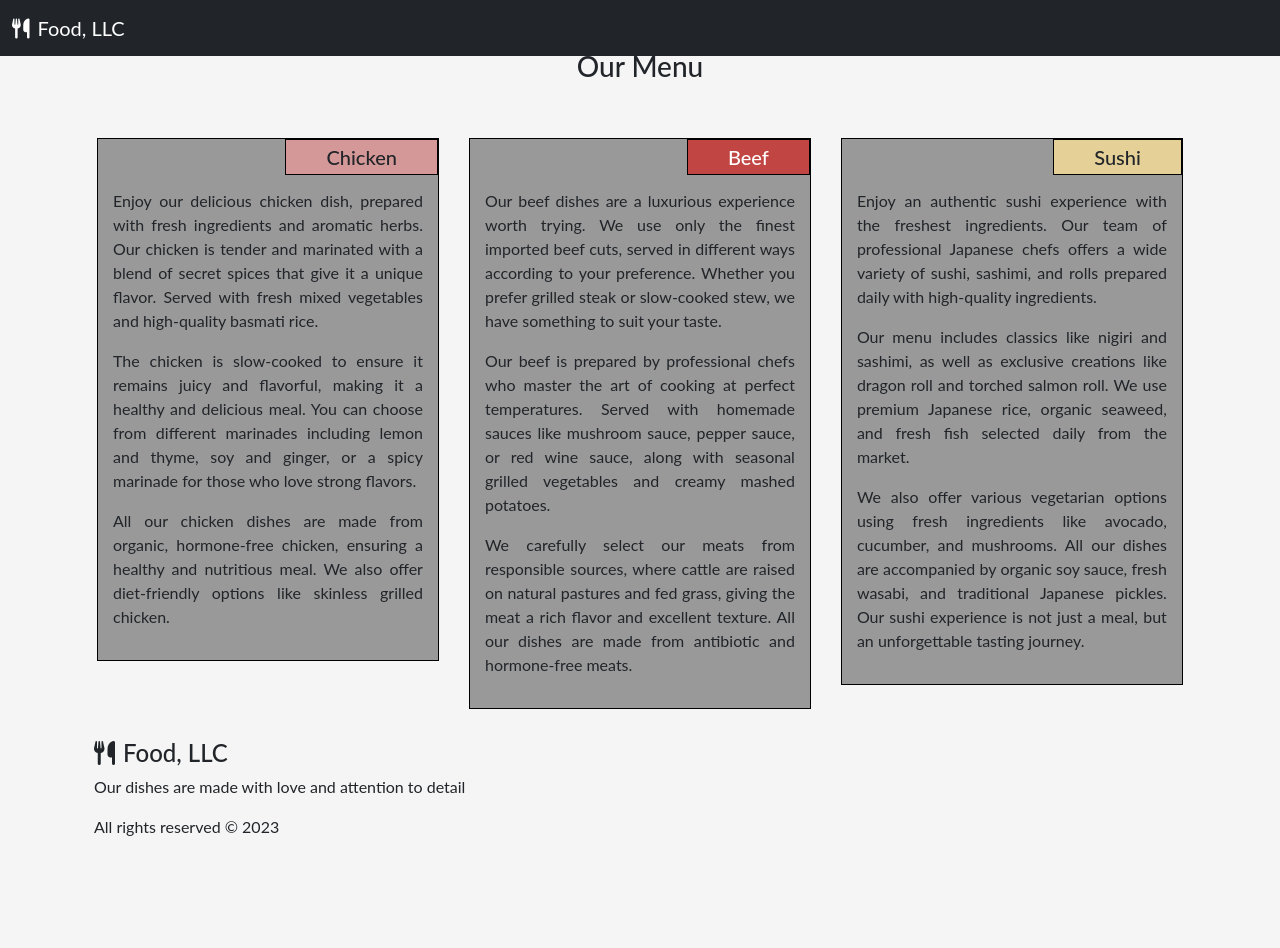
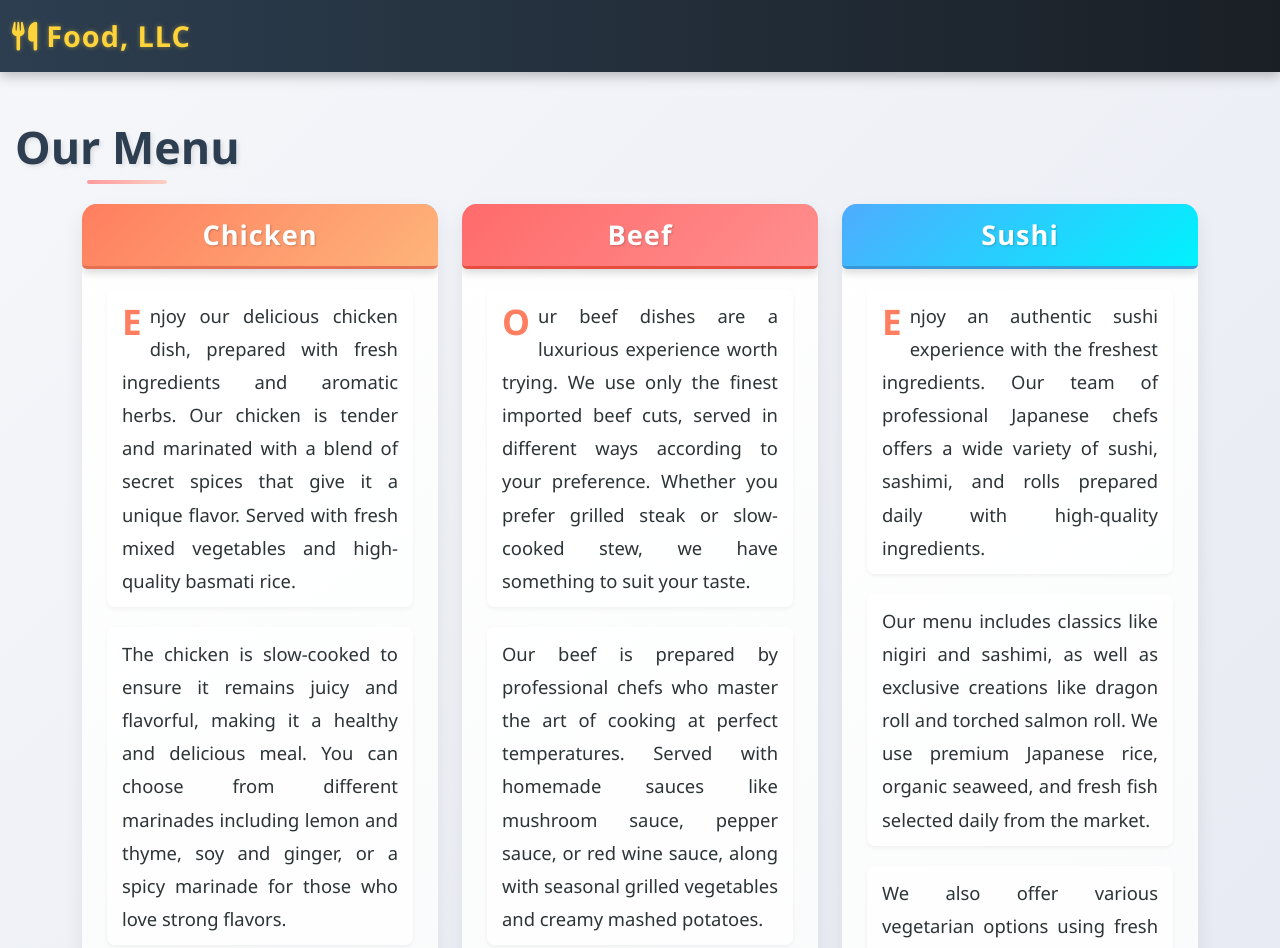
Before and after one commit to Ahmad-J-Bary/module2-solution, a plain HTML site: page index.html in a window 1280 px wide. Shown: the top 948 px of the page. Before the commit the page ends 859 px from the top, so only its background shows below. Drawn offline with nearby package versions, Linux system fonts and the light colour scheme.

Commit message:
Update style.css

```diff
--- a/css/style.css
+++ b/css/style.css
@@ -1,3 +1,4 @@
+/* Global Styles */
 * {
     box-sizing: border-box;
     margin: 0;
@@ -5,98 +6,241 @@
 }
 
 body {
-  font-family: 'Lato', sans-serif;
-  background-color: #f5f5f5;
-  padding: 20px;
+    font-family: 'Segoe UI', Tahoma, Geneva, Verdana, sans-serif;
+    background: linear-gradient(135deg, #f5f7fa 0%, #e4e7f1 100%);
+    padding-top: 80px;
+    color: #333;
+    line-height: 1.6;
+    min-height: 100vh;
 }
 
+/* Navbar Styles */
+.navbar {
+    background: linear-gradient(90deg, #2c3e50 0%, #1a1f25 100%);
+    box-shadow: 0 4px 12px rgba(0, 0, 0, 0.25);
+}
+
+.navbar-brand {
+    font-weight: bold;
+    font-size: 1.8rem;
+    letter-spacing: 1px;
+    color: #ffd43b !important;
+    text-shadow: 0 0 5px rgba(255, 212, 59, 0.4);
+}
+
+.navbar-toggler {
+    border: none;
+    box-shadow: none !important;
+}
+
+/* Page Header Styles */
 .menu-title {
     text-align: center;
-  margin: 30px 0;
-  font-size: 1.75rem;
+    margin: 40px 0 30px;
+    font-size: 2.8rem;
+    color: #2c3e50;
+    font-weight: 800;
+    text-shadow: 2px 2px 4px rgba(0,0,0,0.1);
+    padding: 0 15px;
+    position: relative;
+    display: inline-block;
 }
 
-.container {
-  width: 100%;
-}
-
-.row {
-  width: 100%;
-  margin: 0 auto;
-}
-
-.menu-item {
-  position: relative;
-  background-color:#999999;
-  border: 1px solid #000;
-  padding: 50px 15px 15px;
-  margin-bottom: 30px;
+.menu-title::after {
+    content: "";
+    position: absolute;
+    bottom: -10px;
+    left: 50%;
+    transform: translateX(-50%);
+    width: 80px;
+    height: 4px;
+    background: linear-gradient(90deg, #ff9a9e 0%, #fad0c4 100%);
+    border-radius: 2px;
 }
 
 .section-title {
     position: absolute;
     top: 0;
     right: 0;
-  padding: 5px 40px;
-  border: 1px solid #000;
-  font-size: 1.25rem;
+    width: 100%;
+    padding: 15px 0;
     text-align: center;
+    font-size: 1.7rem;
+    font-weight: 700;
+    color: #fff;
+    box-shadow: 0 4px 8px rgba(0,0,0,0.15);
+    text-shadow: 1px 1px 2px rgba(0,0,0,0.2);
+    letter-spacing: 1px;
+    border-radius: 0 0 5px 5px;
+    z-index: 10;
+    transition: all 0.3s ease;
+}
+
+.section-title:hover {
+    transform: translateY(-3px);
+    box-shadow: 0 6px 12px rgba(0,0,0,0.2);
 }
 
 #chicken-title {
-  background-color: #d59898;
+    background: linear-gradient(135deg, #ff7e5f 0%, #feb47b 100%);
+    border-bottom: 3px solid #e76f51;
 }
 
 #beef-title {
-  background-color: #c14543;
-  color: #fff;
+    background: linear-gradient(135deg, #ff6b6b 0%, #ff8e8e 100%);
+    border-bottom: 3px solid #e74c3c;
 }
 
 #sushi-title {
-  background-color: #e5d198;
+    background: linear-gradient(135deg, #4facfe 0%, #00f2fe 100%);
+    border-bottom: 3px solid #3498db;
 }
 
 .menu-item p {
     text-align: justify;
-  line-height: 1.5;
+    line-height: 1.8;
+    font-size: 1.15rem;
+    color: #2d3436;
+    margin-bottom: 20px;
+    padding: 10px 15px;
+    border-radius: 8px;
+    background: rgba(255, 255, 255, 0.85);
+    box-shadow: 0 2px 4px rgba(0,0,0,0.05);
+    transition: all 0.3s ease;
 }
 
-/* Desktop View (≥992px) */
-@media (min-width: 992px) {
-  .col-lg-4 {
+.menu-item p:hover {
+    background: rgba(255, 255, 255, 0.95);
+    box-shadow: 0 4px 8px rgba(0,0,0,0.1);
+    transform: translateY(-2px);
+}
+
+.menu-item p:first-of-type::first-letter {
+    font-size: 2.2rem;
+    font-weight: bold;
+    color: #ff7e5f;
     float: left;
-    width: 33.33%;
-    padding: 0 15px;
+    line-height: 0.8;
+    margin-right: 8px;
+    margin-top: 8px;
+}
+
+/* Menu Item Styles */
+.menu-item {
+    background: linear-gradient(145deg, #ffffff 0%, #f8f9fa 100%);
+    border-radius: 15px;
+    box-shadow: 0 10px 20px rgba(0,0,0,0.08);
+    padding: 85px 25px 30px;
+    margin-bottom: 35px;
+    position: relative;
+    overflow: hidden;
+    transition: transform 0.4s ease, box-shadow 0.4s ease;
+    height: 100%;
+    border: none;
+}
+
+.menu-item::before {
+    content: "";
+    position: absolute;
+    top: 0;
+    left: 0;
+    width: 100%;
+    height: 5px;
+    background: linear-gradient(90deg, #ff7e5f, #ff6b6b, #4facfe);
+    opacity: 0.8;
+}
+
+.menu-item:hover {
+    transform: translateY(-8px);
+    box-shadow: 0 15px 30px rgba(0,0,0,0.15);
+}
+
+/* Footer Styles */
+.footer {
+    background: linear-gradient(90deg, #2c3e50 0%, #1a1f25 100%);
+    color: #f8f9fa;
+    padding: 40px 0;
+    margin-top: 60px;
+    text-align: center;
+    border-top: 3px solid #ffd43b;
+}
+
+.footer h4 {
+    font-weight: bold;
+    margin-bottom: 15px;
+    color: #ffd43b;
+    text-shadow: 0 0 5px rgba(255, 212, 59, 0.3);
+}
+
+.footer p {
+    color: #ecf0f1;
+    font-size: 1.1rem;
+    margin-bottom: 10px;
+}
+
+.footer a {
+    color: #4facfe;
+    text-decoration: none;
+    transition: color 0.3s;
+    font-weight: 600;
+}
+
+.footer a:hover {
+    color: #ffd43b;
+    text-decoration: underline;
+}
+
+/* Responsive Styles */
+@media (max-width: 991.98px) {
+    .menu-title {
+        font-size: 2.4rem;
+    }
+
+    .section-title {
+        font-size: 1.6rem;
+        padding: 12px 0;
+    }
+
+    .menu-item p {
+        font-size: 1.1rem;
     }
 }
 
-/* Tablet View (768px - 991px) */
-@media (min-width: 768px) and (max-width: 991px) {
-  .col-md-6 {
-    float: left;
-    width: 50%;
-    padding: 0 15px;
+@media (max-width: 767.98px) {
+    .navbar-collapse {
+        background: linear-gradient(135deg, #2c3e50 0%, #1a1f25 100%);
+        border-radius: 0 0 8px 8px;
+        box-shadow: 0 8px 16px rgba(0,0,0,0.3);
     }
 
-  .col-md-12 {
-    float: left;
+    .nav-item {
         width: 100%;
-    padding: 0 15px;
+    }
+
+    .menu-title {
+        font-size: 2.1rem;
+        margin: 25px 0;
+    }
+
+    .section-title {
+        font-size: 1.4rem;
     }
 }
 
-/* Mobile View (≤767px) */
-@media (max-width: 767px) {
-  .col-sm-12 {
-    float: left;
-    width: 100%;
-    padding: 0 15px;
+@media (max-width: 575.98px) {
+    .navbar-brand {
+        font-size: 1.6rem;
+    }
+
+    .menu-title {
+        font-size: 1.9rem;
+    }
+
+    .menu-item {
+        padding: 75px 20px 25px;
+    }
+
+    .menu-item p {
+        font-size: 1.05rem;
     }
 }
-
-/* Clear floats after columns */
-.row::after {
-  content: "";
-  display: table;
-  clear: both;
-}
```
Lines whose indentation alone changed are shown as unchanged.
